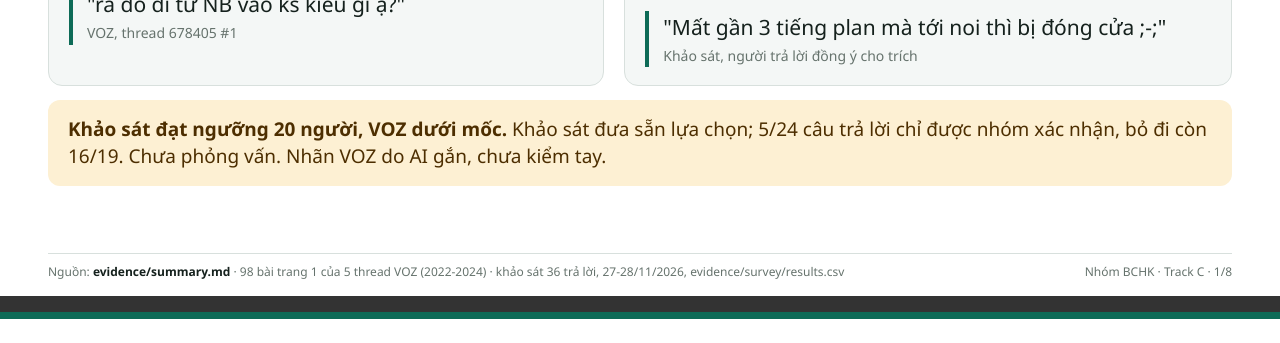
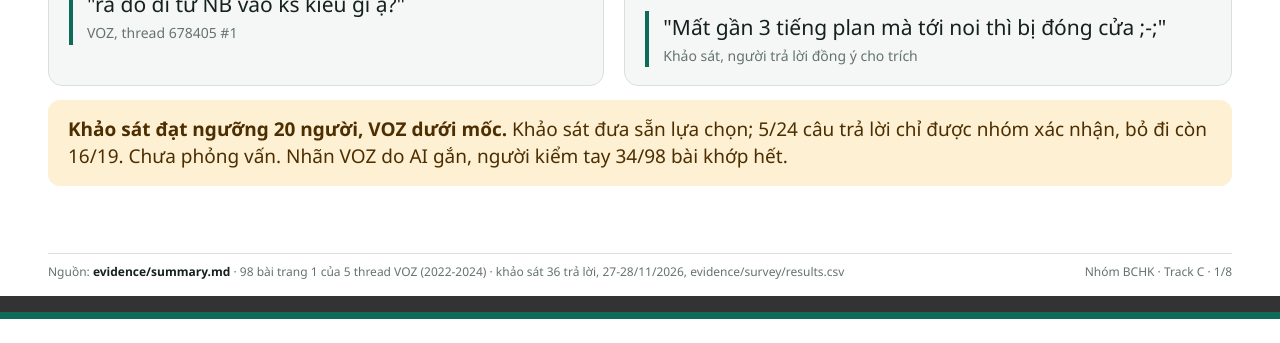
Before and after one commit to Lmeo2h/K5-Day15-L3B-BCHK, a plain HTML site: page slides/demo-slides.html in a window 1280 px wide. Shown: the part 440-783 px from the top of the page. Drawn offline with Linux system fonts and the light colour scheme.

Commit message:
Ghi kết quả kiểm tay nhãn VOZ vào spec, tổng hợp bằng chứng và slide 1

```diff
--- a/slides/demo-slides.html
+++ b/slides/demo-slides.html
@@ -116,7 +116,7 @@
       <blockquote style="margin:10px 0 0">"Mất gần 3 tiếng plan mà tới noi thì bị đóng cửa ;-;"<cite>Khảo sát, người trả lời đồng ý cho trích</cite></blockquote>
     </div>
   </div>
-  <p class="note" style="margin-top:14px"><b>Khảo sát đạt ngưỡng 20 người, VOZ dưới mốc.</b> Khảo sát đưa sẵn lựa chọn; 5/24 câu trả lời chỉ được nhóm xác nhận, bỏ đi còn 16/19. Chưa phỏng vấn. Nhãn VOZ do AI gắn, chưa kiểm tay.</p>
+  <p class="note" style="margin-top:14px"><b>Khảo sát đạt ngưỡng 20 người, VOZ dưới mốc.</b> Khảo sát đưa sẵn lựa chọn; 5/24 câu trả lời chỉ được nhóm xác nhận, bỏ đi còn 16/19. Chưa phỏng vấn. Nhãn VOZ do AI gắn, người kiểm tay 34/98 bài khớp hết.</p>
   <div class="foot"><span>Nguồn: <b>evidence/summary.md</b> · 98 bài trang 1 của 5 thread VOZ (2022-2024) · khảo sát 36 trả lời, 27-28/11/2026, evidence/survey/results.csv</span><span>Nhóm BCHK · Track C · 1/8</span></div>
 </section>
 
```
Also changed, not shown: 3 other files.
